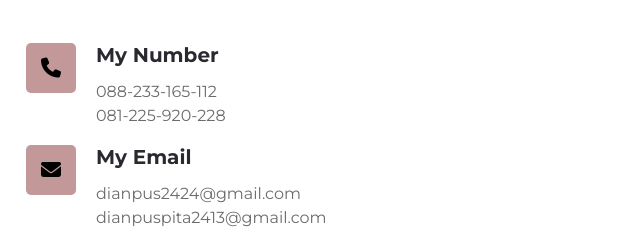
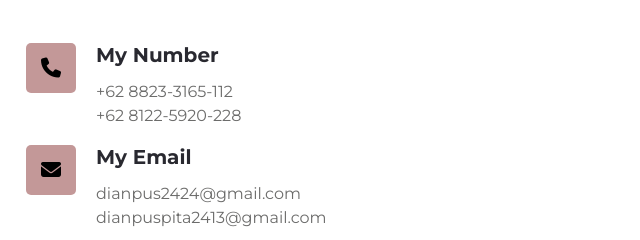
Before and after one commit to dianpuspi/portfolio-dian-puspitasari, a plain HTML site: page contact.html in a window 1280 px wide. Shown: the part 190-430 px from the top of the page, 566-1206 px from the left. Drawn offline with Linux system fonts and the light colour scheme.

Commit message:
contact.html

```diff
--- a/contact.html
+++ b/contact.html
@@ -58,8 +58,8 @@
                 <i class="fas fa-phone"></i>
                 <div>
                     <h1>My Number</h1>
-                    <a href="https://wa.me/088233165112" target="_blank">088-233-165-112</a>
-                    <a href="https://wa.me/081225920228" target="_blank">081-225-920-228</a>
+                    <a href="https://wa.me/+6288233165112" target="_blank">+62 8823-3165-112</a>
+                    <a href="https://wa.me/+6281225920228" target="_blank">+62 8122-5920-228</a>
                 </div>
             </div>
 
```
